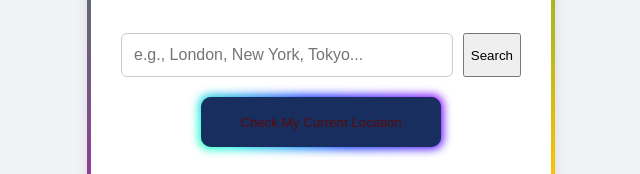
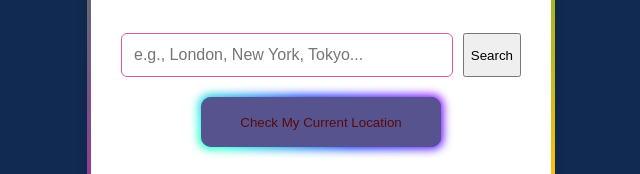
Before and after one commit to Anfahad-10/air_quality_pwa, a website: page public/index.html in a window 1280 px wide. Shown: the part 157-331 px from the top of the page, without its empty margins (319-959 px from the left). Drawn offline with Linux system fonts and the light colour scheme.

```diff
--- a/public/style.css
+++ b/public/style.css
@@ -18,7 +18,7 @@
 
 body {
   font-family: -apple-system, BlinkMacSystemFont, "Segoe UI", Roboto, Helvetica, Arial, sans-serif;
-  background-color: #f0f2f5;
+  background-color: #112a51;
   color: #333;
   margin: 0;
   padding: 20px;
@@ -500,7 +500,7 @@
   flex-grow: 1; /* Allow the input to take up available space */
   padding: 12px;
   font-size: 16px;
-  border: 1px solid #ccc;
+  border: 1px solid #db5b9f;
   border-radius: 6px;
 }
 
@@ -516,7 +516,7 @@
     border: none;
     outline: none;
     color: #560c0c;
-    background: #1f1a6a;
+    background: #57538f;
     cursor: pointer;
     position: relative;
     z-index: 0;
@@ -546,7 +546,7 @@
 }
 
 .glow-on-hover:active {
-    color: #132d5a
+    color: #57538f
 }
 
 .glow-on-hover:active:after {
@@ -561,7 +561,7 @@
     position: absolute;
     width: 100%;
     height: 100%;
-    background: #182e5e;
+    background: #57538f;
     left: 0;
     top: 0;
     border-radius: 10px;
```
